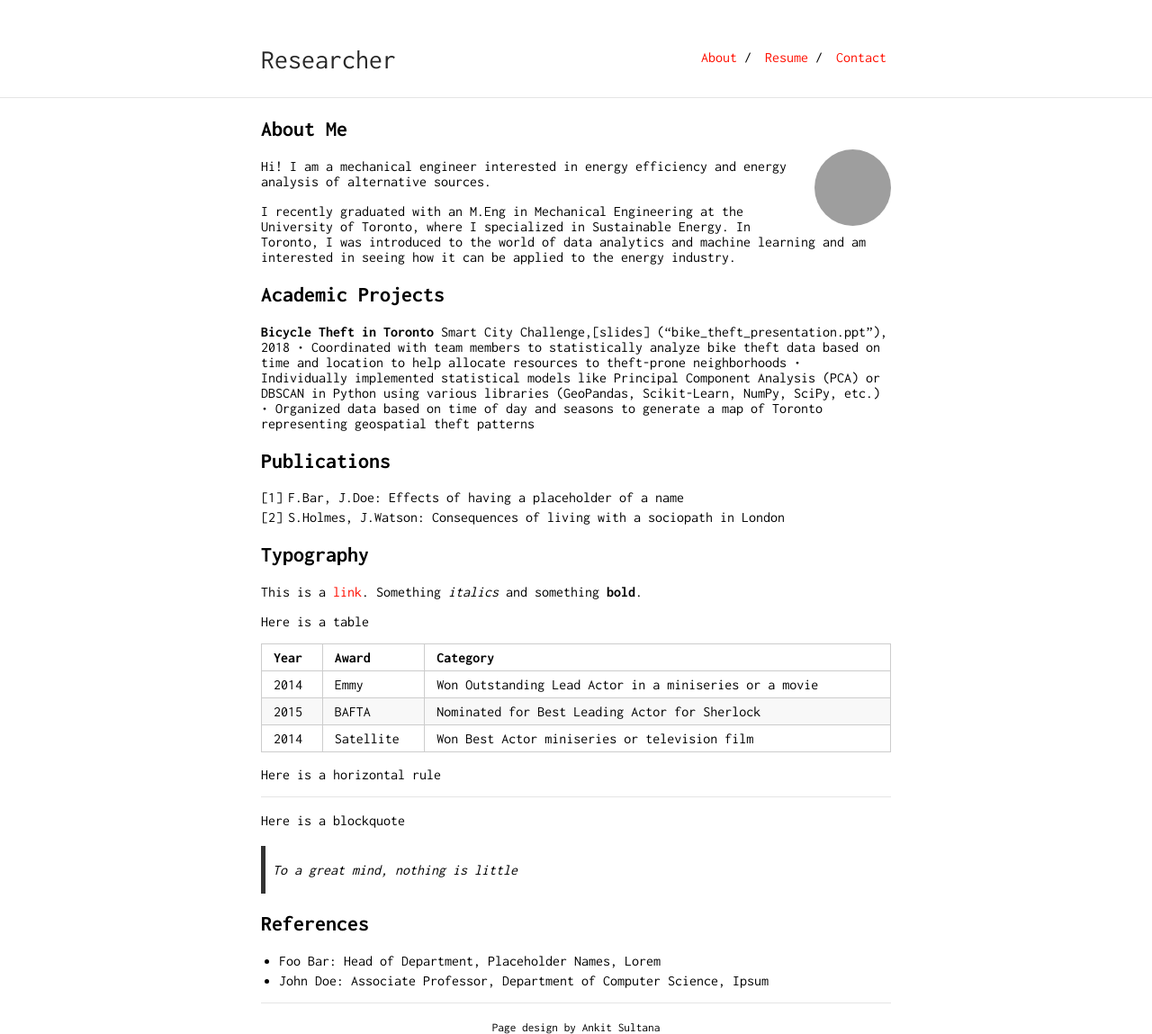
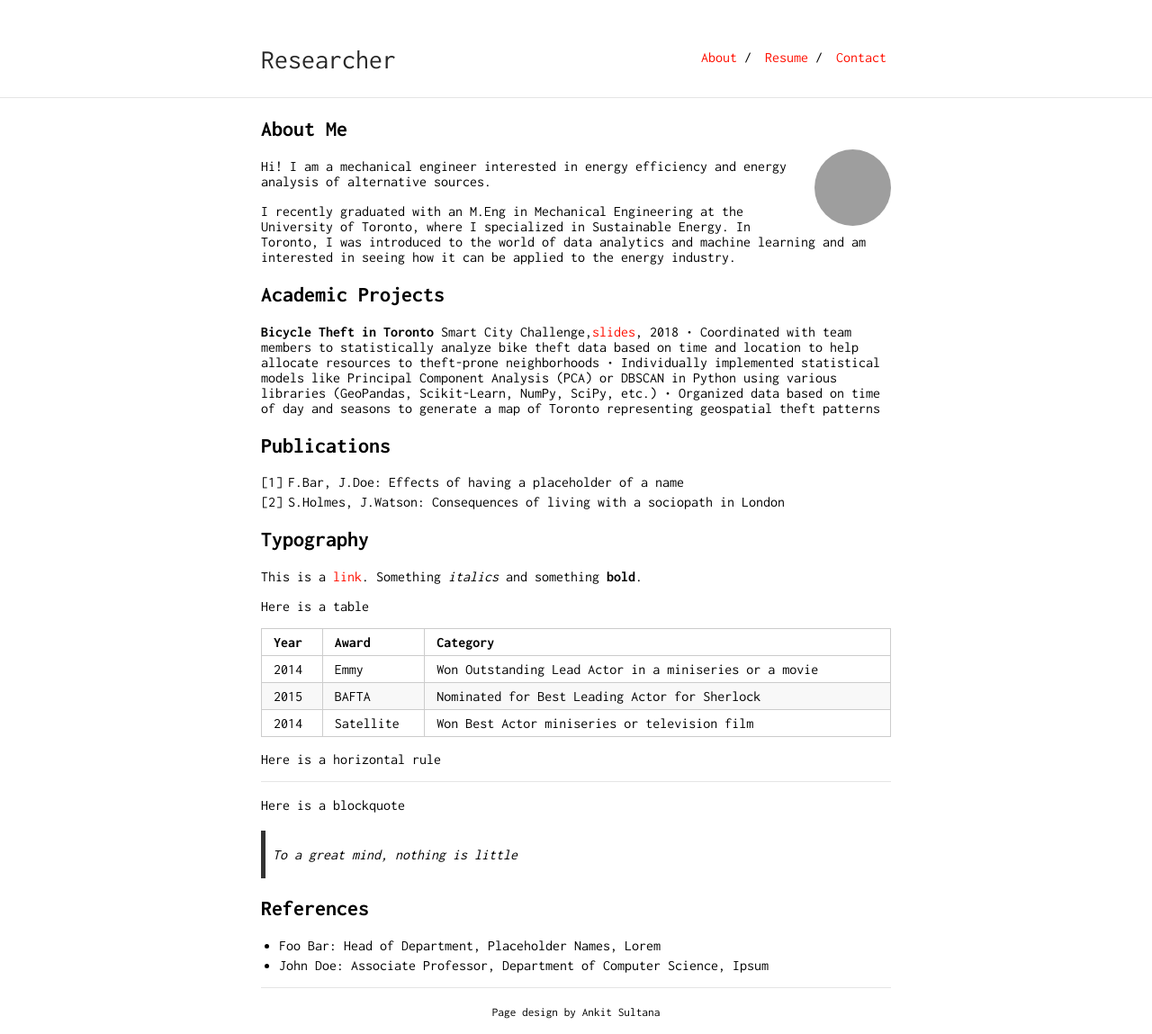
Before and after one commit to bagde/bagde.github.io, a Jekyll site: the page built from index.md, in a window 1280 px wide. Shown: the whole page at 90% size. Built offline with Jekyll 4.4.1, drawn with Linux system fonts in a browser that asks for light colours; our own code applies the rules of GitHub Pages for plain Markdown files; grey boxes are pictures that could not be loaded.

Commit message:
try2 ppt upload

```diff
--- a/index.md
+++ b/index.md
@@ -14,10 +14,10 @@ In Toronto, I was introduced to the world of data analytics and machine learning
 ## Academic Projects
 
 **Bicycle Theft in Toronto**
-Smart City Challenge,[slides] ("bike_theft_presentation.ppt"), 2018
-•	Coordinated with team members to statistically analyze bike theft data based on time and location to help allocate resources to theft-prone neighborhoods
-•	Individually implemented statistical models like Principal Component Analysis (PCA) or DBSCAN in Python using various libraries (GeoPandas, Scikit-Learn, NumPy, SciPy, etc.)
-•	Organized data based on time of day and seasons to generate a map of Toronto representing geospatial theft patterns
+Smart City Challenge,[slides](https://github.com/bagde/bagde.github.io/blob/master/bike_theft_presentation.pptx), 2018
+• Coordinated with team members to statistically analyze bike theft data based on time and location to help allocate resources to theft-prone neighborhoods
+• Individually implemented statistical models like Principal Component Analysis (PCA) or DBSCAN in Python using various libraries (GeoPandas, Scikit-Learn, NumPy, SciPy, etc.)
+• Organized data based on time of day and seasons to generate a map of Toronto representing geospatial theft patterns
 
 ## Publications
 
```
